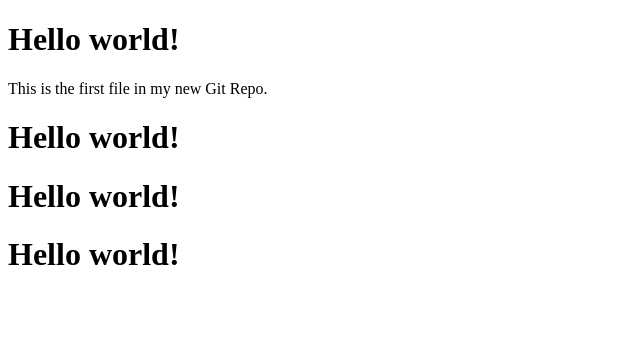
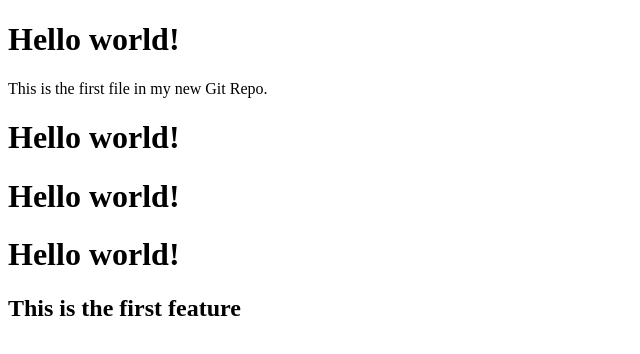
Before and after one commit to Adithya-KSM/proj0, a plain HTML site: page index.html in a window 1280 px wide. Shown: the whole page, without its empty margins (0-640 px from the left). Drawn offline with Linux system fonts and the light colour scheme.

Commit message:
First feature added

```diff
--- a/index.html
+++ b/index.html
@@ -10,6 +10,6 @@
 <h1>Hello world!</h1>
 <h1>Hello world!</h1>
 <h1>Hello world!</h1>
-
+<h2>This is the first feature</h2>
 </body>
 </html>
```
